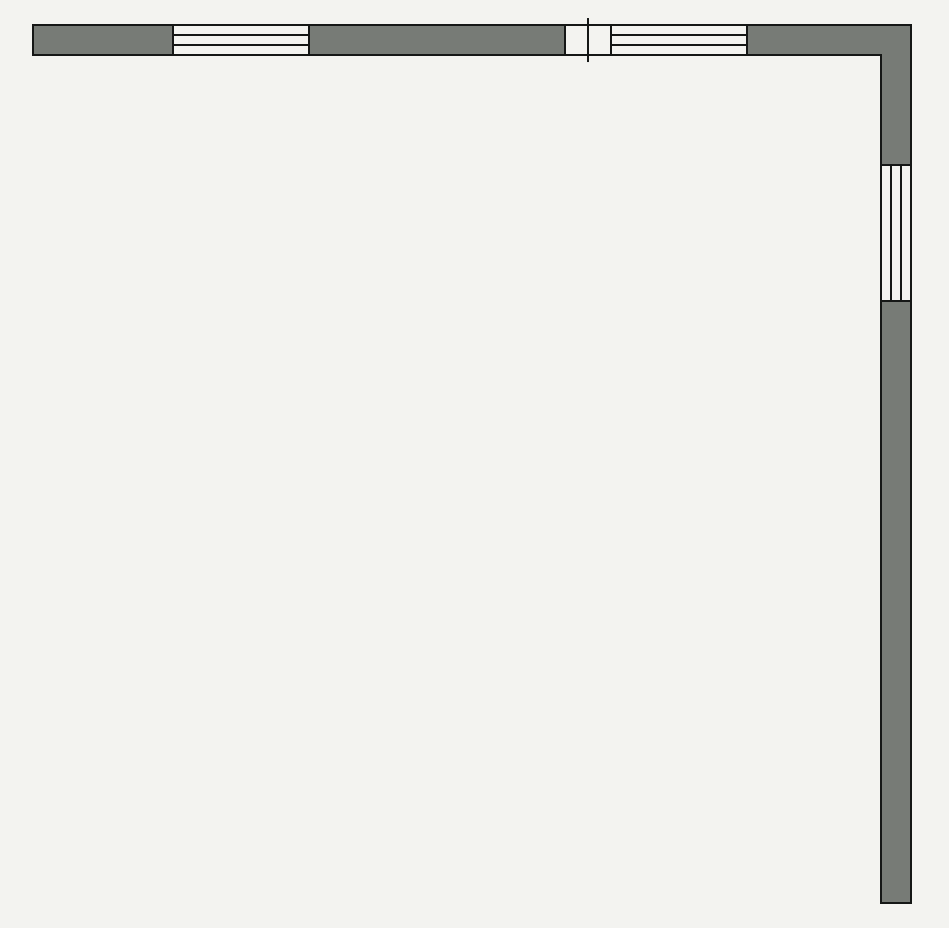
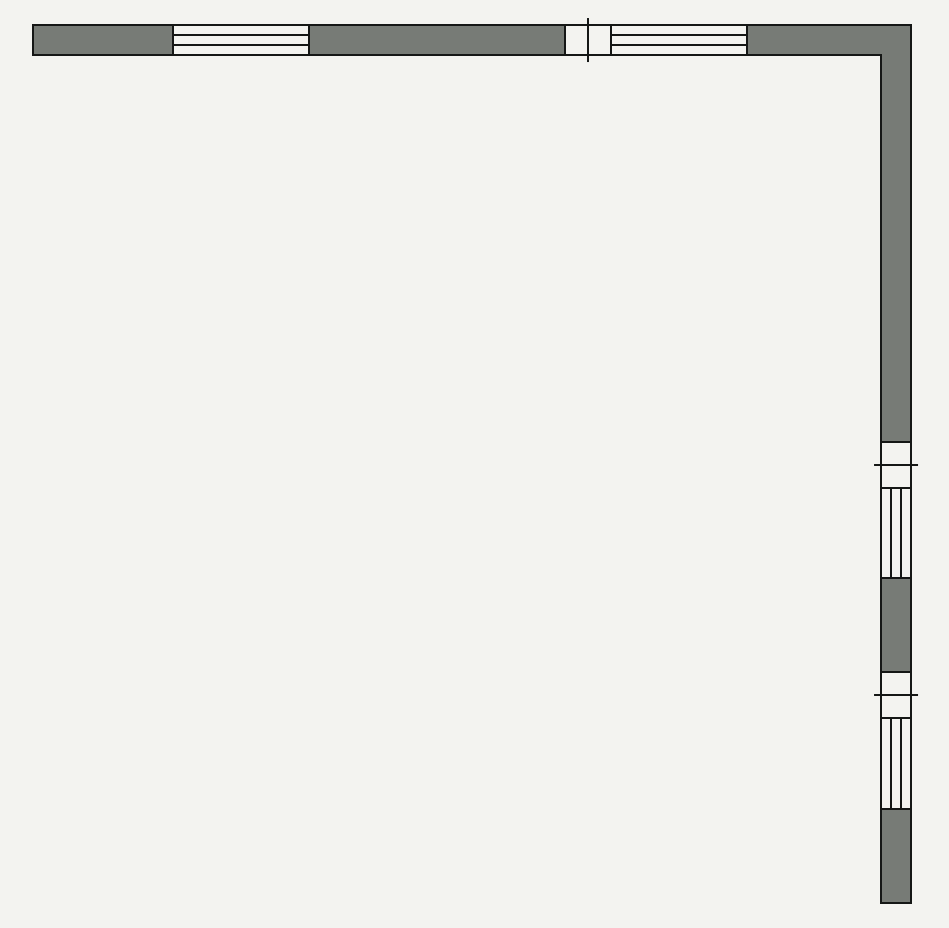
Before and after one commit to Alex-Nicalace/apartment-plan, a website built with Vite: page index.html in a window 1280 px wide. Shown: the part 90-1018 px from the top of the page, without its empty margins (168-1117 px from the left). Built offline with nearby package versions, Linux system fonts and the light colour scheme.

Commit message:
feat: add right wall

```diff
--- a/index.html
+++ b/index.html
@@ -31,8 +31,20 @@
             style="--wall-right: 0"
           >
             <div
+              class="wall__door wall__door_join_end"
+              style="--position: 47.4%; --length: 5.26%"
+            ></div>
+            <div
               class="wall__window"
-              style="--position: 15.78%; --length: 15.78%"
+              style="--position: 52.63%; --length: 10.53%"
+            ></div>
+            <div
+              class="wall__door wall__door_join_end"
+              style="--position: 73.68%; --length: 5.26%"
+            ></div>
+            <div
+              class="wall__window"
+              style="--position: 78.94%; --length: 10.53%"
             ></div>
           </div>
         </div>
```
